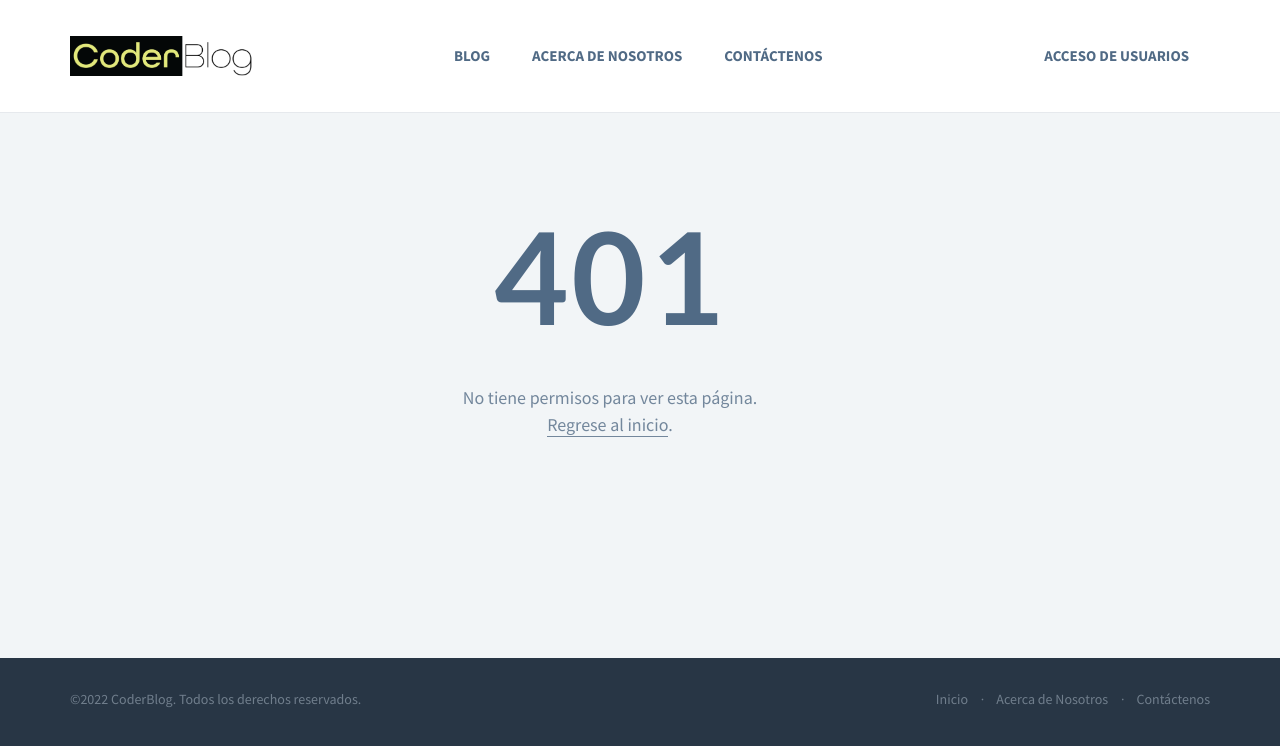
After one commit to claracena/coderblog, a Django app: template templates/401.html in a window 1280 px wide. The commit adds this page. Shown: the top 746 px of the page. Run offline with Django 4.2, Linux system fonts and the light colour scheme; the template is opened without the code that fills it, so the values that code supplies are empty; some libraries are stand-ins or nearby versions.

Commit message:
Finished login and custom error pages

```diff
--- a/coderblog/settings.py
+++ b/coderblog/settings.py
@@ -27,7 +27,7 @@ SECRET_KEY = 'django-insecure-e4h!3pw-fyqw%km6f5^i7y1x4=#n*rjskijv85gr+*^t^_15mn
 # SECURITY WARNING: don't run with debug turned on in production!
 DEBUG = True
 
-ALLOWED_HOSTS = []
+ALLOWED_HOSTS = ['127.0.0.1']
 
 
 # Application definition
--- a/coderblog/urls.py
+++ b/coderblog/urls.py
@@ -9,3 +9,9 @@ urlpatterns = [
 ]
 
 urlpatterns += static(settings.MEDIA_URL, document_root=settings.MEDIA_ROOT)
+
+handler404 = "coderblog.views.page_not_found_view"
+handler401 = "coderblog.views.page_unauthorized"
+handler400 = "coderblog.views.page_bad_request"
+handler403 = "coderblog.views.page_forbidden"
+handler500 = "coderblog.views.internal_server_error"
--- a/static/assets/css/custom.css
+++ b/static/assets/css/custom.css
@@ -37,3 +37,9 @@
     font-size: 70% !important;
     color: red !important;
 }
+.custom-error-title {
+    font-size: 8rem !important;
+}
+.forms label {
+    width: auto !important;
+}
--- /dev/null
+++ b/templates/401.html
@@ -0,0 +1,21 @@
+{% extends 'base.html' %}
+
+{% block content %}
+
+<main>
+
+    <section id="404" class="light-bg">
+        <div class="container inner-top-sm inner-bottom d-flex justify-content-center">
+            <div class="col-lg-6 inner-right inner-bottom-md text-center">
+                <h1 class="custom-error-title">401</h1>
+                <p>
+                    No tiene permisos para ver esta p&aacute;gina.<br>
+                    <a href="{% url 'login' %}">Regrese al inicio</a>.
+                </p>
+            </div>
+        </div>
+    </section>
+
+</main>
+
+{% endblock %}
--- a/templates/base.html
+++ b/templates/base.html
@@ -159,24 +159,5 @@
 		<script src="{% static 'assets/js/selected-scroll.js' %}"></script>
 		<script src="{% static 'assets/js/scripts.js' %}"></script>
 		<script src="{% static 'assets/js/custom.js' %}"></script>
-
-		<!-- For demo purposes – can be removed on production -->
-		<link href="{% static 'assets/css/green.css" rel="alternate stylesheet" title="Green color' %}">
-		<link href="{% static 'assets/css/blue.css" rel="alternate stylesheet" title="Blue color' %}">
-		<link href="{% static 'assets/css/red.css" rel="alternate stylesheet" title="Red color' %}">
-		<link href="{% static 'assets/css/pink.css" rel="alternate stylesheet" title="Pink color' %}">
-		<link href="{% static 'assets/css/purple.css" rel="alternate stylesheet" title="Purple color' %}">
-		<link href="{% static 'assets/css/orange.css" rel="alternate stylesheet" title="Orange color' %}">
-		<link href="{% static 'assets/css/navy.css" rel="alternate stylesheet" title="Navy color' %}">
-		<link href="{% static 'assets/css/gray.css" rel="alternate stylesheet" title="Gray color' %}">
-
-		<script src="{% static 'switchstylesheet/switchstylesheet.js' %}"></script>
-
-		<script>
-			$(document).ready(function(){
-				$(".changecolor").switchstylesheet( { seperator:"color"} );
-			});
-		</script>
-		<!-- For demo purposes – can be removed on production : End -->
 	</body>
 </html>
```
Also changed, not shown: coderblog/views.py (added, +16 -0 lines), login/models.py (+9 -0 lines), login/templates/login/login.html (+4 -29 lines), templates/400.html (added, +21 -0 lines), templates/403.html (added, +21 -0 lines), templates/404.html (added, +21 -0 lines), templates/500.html (added, +21 -0 lines), static/assets/images/fy.png (added).
